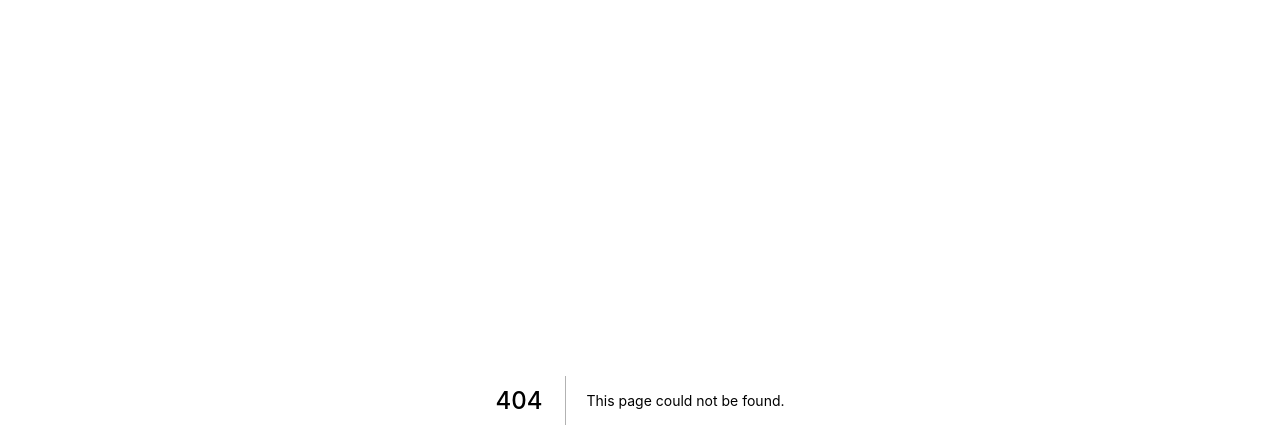
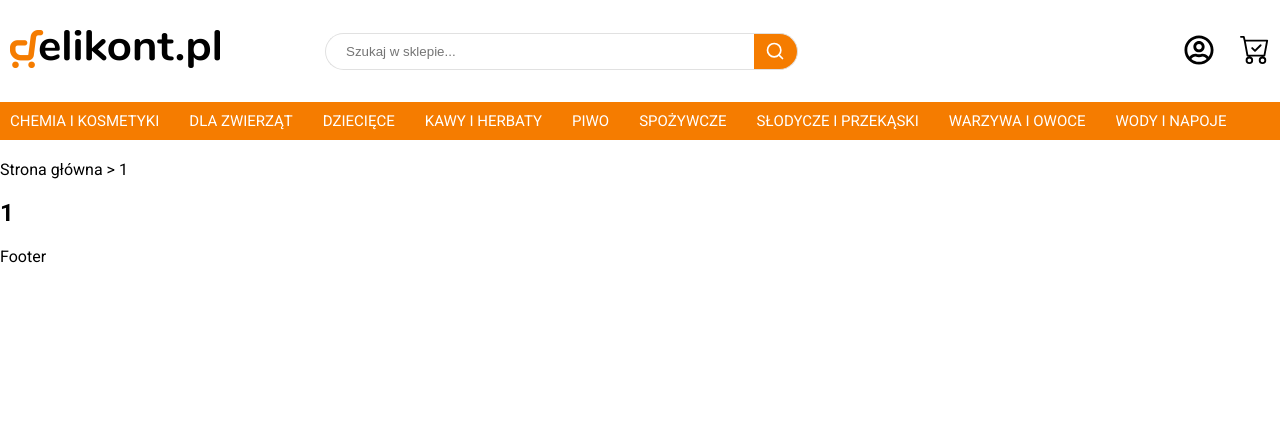
Before and after one commit to dawtom97/react-delikont, a Next.js app: page /kategorie/1 in a window 1280 px wide. Before the commit this address had no page. Shown: the top 448 px of the page. Built offline with nearby package versions, Linux system fonts and the light colour scheme.

Commit message:
breadcrumb logic implementation

```diff
--- a/pages/index.js
+++ b/pages/index.js
@@ -5,7 +5,7 @@ import { MainTemplate } from '../src/templates/MainTemplate'
 export default function Home() {
   return (
     <MainTemplate>
-
+         kjljk
     </MainTemplate>
   )
 }
--- /dev/null
+++ b/pages/kategorie/[category].js
@@ -0,0 +1,16 @@
+import React from 'react';
+import { MainTemplate } from '../../src/templates/MainTemplate';
+import {useParams} from 'react';
+import { useRouter } from 'next/router';
+
+const CategoryPage = () => {
+  const {query} = useRouter();
+
+  return (
+    <MainTemplate>
+          <h2>{query.category}</h2>
+    </MainTemplate>
+  )
+}
+
+export default CategoryPage
--- a/src/components/Header/Header.js
+++ b/src/components/Header/Header.js
@@ -17,7 +17,7 @@ import { AiOutlineMail } from "react-icons/ai";
 export const Header = () => {
   const { isLogged, currentUser } = useContext(UserContext);
   const [authPanelVisible, setAuthPanelVisible] = useState(false);
-  console.log(isLogged, currentUser);
+ // console.log(isLogged, currentUser);
 
   const handleAccountClick = () => setAuthPanelVisible(prev=>!prev);
 
--- a/src/components/Header/Header.styles.js
+++ b/src/components/Header/Header.styles.js
@@ -1,7 +1,7 @@
 import styled from "styled-components";
 
 export const Wrapper = styled.header`
-
+top:0;
 position: fixed;
 width: 100%;
 
--- a/src/templates/MainTemplate.js
+++ b/src/templates/MainTemplate.js
@@ -1,13 +1,49 @@
-import React from 'react'
-import { Footer } from '../components/Footer'
-import { Header } from '../components/Header/Header'
+import React, { useEffect, useState } from "react";
+import { Footer } from "../components/Footer";
+import { Header } from "../components/Header/Header";
 
-export const MainTemplate = ({children}) => {
+import styled from "styled-components";
+import { useRouter } from "next/router";
+import Link from "next/link";
+
+export const InnerWrapper = styled.main`
+  margin-top: 160px;
+  max-width: 1400px;
+  margin: 160px auto 0;
+`;
+
+export const MainTemplate = ({ children }) => {
+  const [crumbs, setCrumbs] = useState();
+  const router = useRouter();
+
+  useEffect(() => {
+    const paths = router.asPath?.split("/").filter((item) => item !== "" && item !=="kategorie");
+
+    const breadcrumbs = paths.map((path, index) => {
+      const href = "/" + paths.slice(0, index + 1).join("/");
+      return {
+        href,
+        label: path.charAt(0).toUpperCase() + path.slice(1).replaceAll("-"," "),
+      };
+    });
+
+    setCrumbs([{ href: "/", label: "Strona główna" }, ...breadcrumbs]);
+  }, [router]);
+
+  console.log(crumbs);
+
   return (
     <div>
-      <Header/>
-      {children}
-      <Footer/>
+      <Header />
+      <InnerWrapper>
+        {crumbs?.map((crumb,index)=>(
+          <Link key={index} href={crumb?.href}>
+             {index !== crumbs.length - 1  ? crumb?.label + " > " : crumb?.label}
+          </Link>
+        ))}
+        {children}
+      </InnerWrapper>
+      <Footer />
     </div>
-  )
-}
+  );
+};
```
Also changed, not shown: pages/kategorie/[category]/[subcategory].js (added, +15 -0 lines), src/components/Products/Products.js (added, +9 -0 lines).
